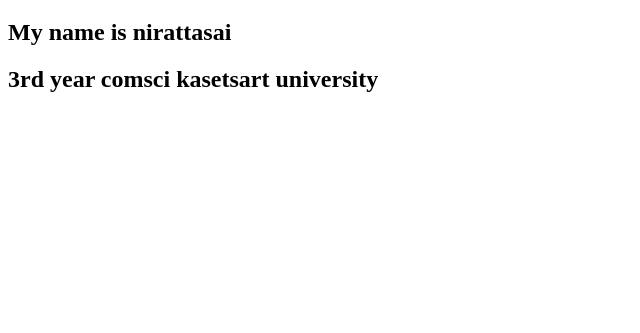
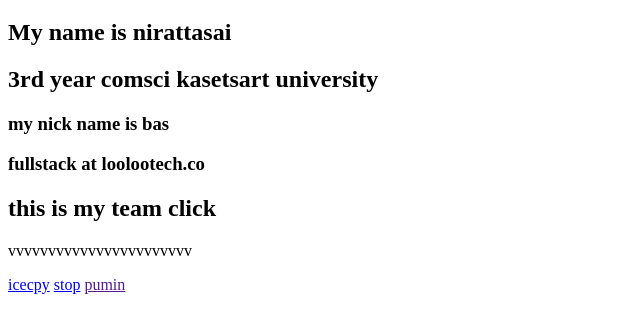
Before and after one commit to nirattasai/nirattasai.github.io, a plain HTML site: page index.html in a window 1280 px wide. Shown: the part 61-394 px from the top of the page, without its empty margins (0-640 px from the left). Drawn offline with Linux system fonts and the light colour scheme.

Commit message:
update index.html

```diff
--- a/index.html
+++ b/index.html
@@ -7,5 +7,12 @@
     <h1>This is my github.io</h1>
     <h2>My name is nirattasai</h2>
     <h2>3rd year comsci kasetsart university</h2>
+    <h3>my nick name is bas</h3>
+    <h3>fullstack at loolootech.co</h3>
+    <h2>this is my team click</h2>
+    <p>vvvvvvvvvvvvvvvvvvvvvvv</p>
+    <a href="pichayaw.github.io">icecpy</a>
+    <a href="spwstop.github.io">stop</a>
+    <a href="">pumin</a>
 </body>
 </html>
```
